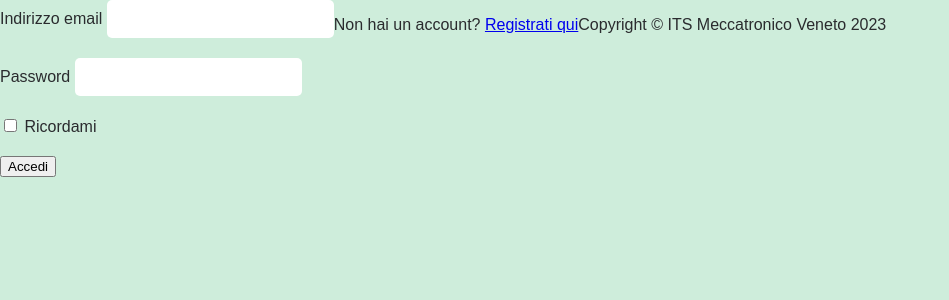
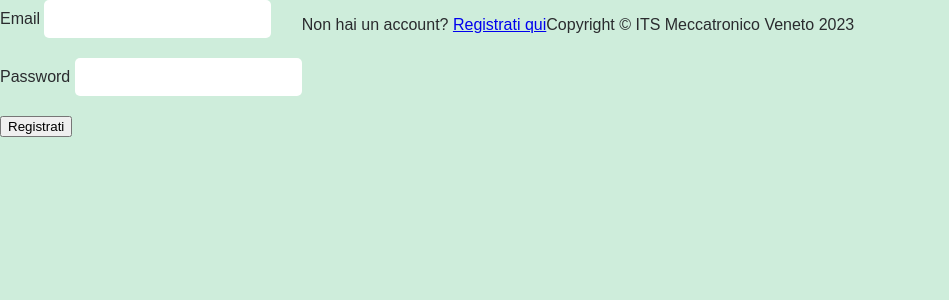
Before and after one commit to N3ddy/progetto_2023, a Flask app: page /login/ in a window 1280 px wide. Shown: the part 142-442 px from the top of the page, without its empty margins (0-949 px from the left). Run offline with Flask 2, Linux system fonts and the light colour scheme.

Commit message:
sistemato login

```diff
--- a/flaskr/templates/login.html
+++ b/flaskr/templates/login.html
@@ -21,22 +21,19 @@
 	</header>
     <main>
       <form method="POST" action="{{ url_for('login') }}">
+        {{ form.hidden_tag() }}
         <div class="form-group">
-            <label for="email">Indirizzo email</label>
-            <input type="email" class="form-control" id="email" name="email" required>
+          <label for="email">Email</label>
+          {{ form.email(class="form-control") }}
         </div>
         <div class="form-group">
-            <label for="password">Password</label>
-            <input type="password" class="form-control" id="password" name="password" required>
+          <label for="password">Password</label>
+          {{ form.password(class="form-control") }}
         </div>
         <div class="form-group">
-            <input type="checkbox" name="remember_me" id="remember_me">
-            <label for="remember_me">Ricordami</label>
+          <input type="submit" value="Registrati" class="btn btn-primary">
         </div>
-        <div class="form-group">
-            <input type="submit" class="btn btn-primary" value="Accedi">
-        </div>
-        </form>
+      </form>
         <p>Non hai un account? <a href="/register">Registrati qui</a></p>
         {% if error %}
 
--- a/run.py
+++ b/run.py
@@ -21,7 +21,6 @@ def about():
 @app.route("/login/", methods=['POST', 'GET'])
 def login():
     form = LoginForm()
-
     if form.validate_on_submit():
         user = User.query.filter_by(email=form.email.data).first()
         candidate = form.password.data
@@ -29,7 +28,6 @@ def login():
             login_user(user, remember=form.remember_me.data)
             flash('Benvenuto', category='success')
             return redirect('/home/')
-
         else:
             flash('Email o password sbagliate', category='danger')
             return redirect('/login/')
```
